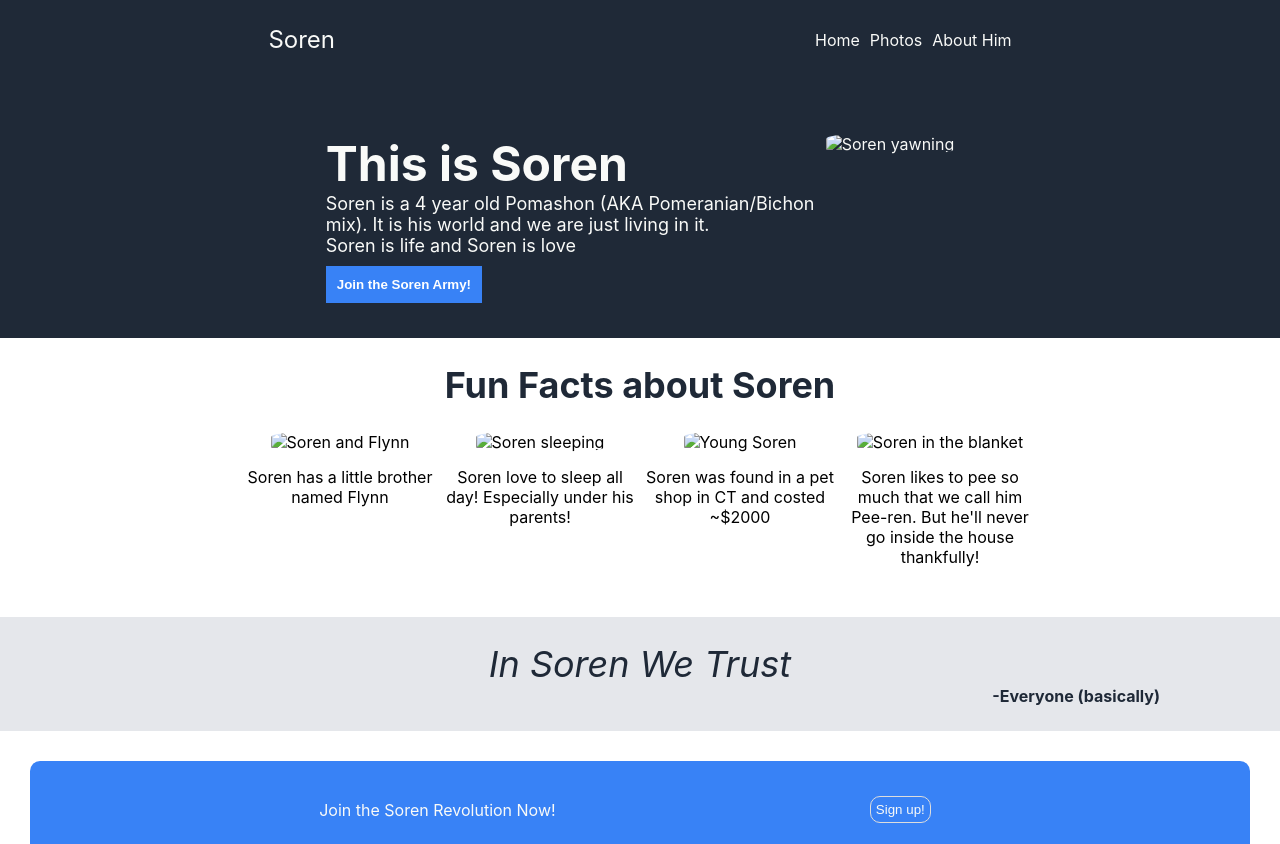
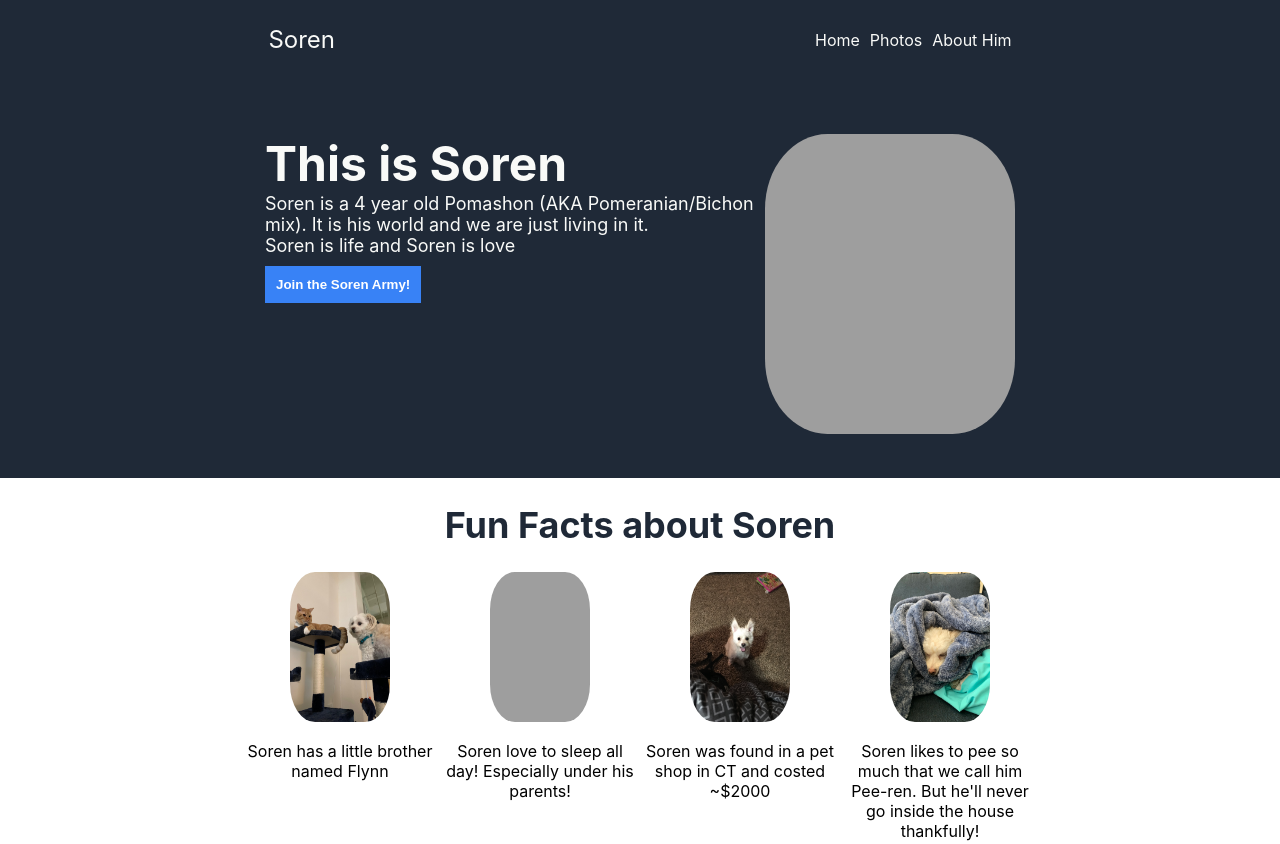
Before and after one commit to nsauffian97/Landing-Page, a plain HTML site: page index.html in a window 1280 px wide. Shown: the top 844 px of the page. Drawn offline with Linux system fonts and the light colour scheme; the site is published under a folder, as on GitHub Pages, so addresses that start at the root find nothing.

Commit message:
removeing / for image src

```diff
--- a/index.html
+++ b/index.html
@@ -24,7 +24,7 @@
                 <button class="button">Join the Soren Army!</button>
             </div>
             <div class="right-intro">
-                <img src="/img/yawn.jpg" alt="Soren yawning" width="250" height="300">
+                <img src="img/yawn.jpg" alt="Soren yawning" width="250" height="300">
             </div>
         </div>
     </div>
@@ -32,19 +32,19 @@
         <div class="title">Fun Facts about Soren</div>
         <div class="facts-section">
             <div class="facts">
-                <img src="/img/brothers.jpg" alt="Soren and Flynn" width="100" height="150">
+                <img src="img/brothers.jpg" alt="Soren and Flynn" width="100" height="150">
                 <div class="text">Soren has a little brother named Flynn</div>
             </div>
             <div class="facts">
-                <img src="/img/sleepy.JPG" alt="Soren sleeping" width="100" height="150">
+                <img src="img/sleepy.JPG" alt="Soren sleeping" width="100" height="150">
                 <div class="text">Soren love to sleep all day! Especially under his parents!</div>
             </div>
             <div class="facts">
-                <img src="/img/babysoren.JPG" alt="Young Soren" width="100" height="150">
+                <img src="img/babysoren.JPG" alt="Young Soren" width="100" height="150">
                 <div class="text">Soren was found in a pet shop in CT and costed ~$2000</div>
             </div>
             <div class="facts">
-                <img src="/img/blanket.jpg" alt="Soren in the blanket" width="100" height="150">
+                <img src="img/blanket.jpg" alt="Soren in the blanket" width="100" height="150">
                 <div class="text">Soren likes to pee so much that we call him Pee-ren. But he'll never go inside the house thankfully!</div>
             </div>
         </div>
```
